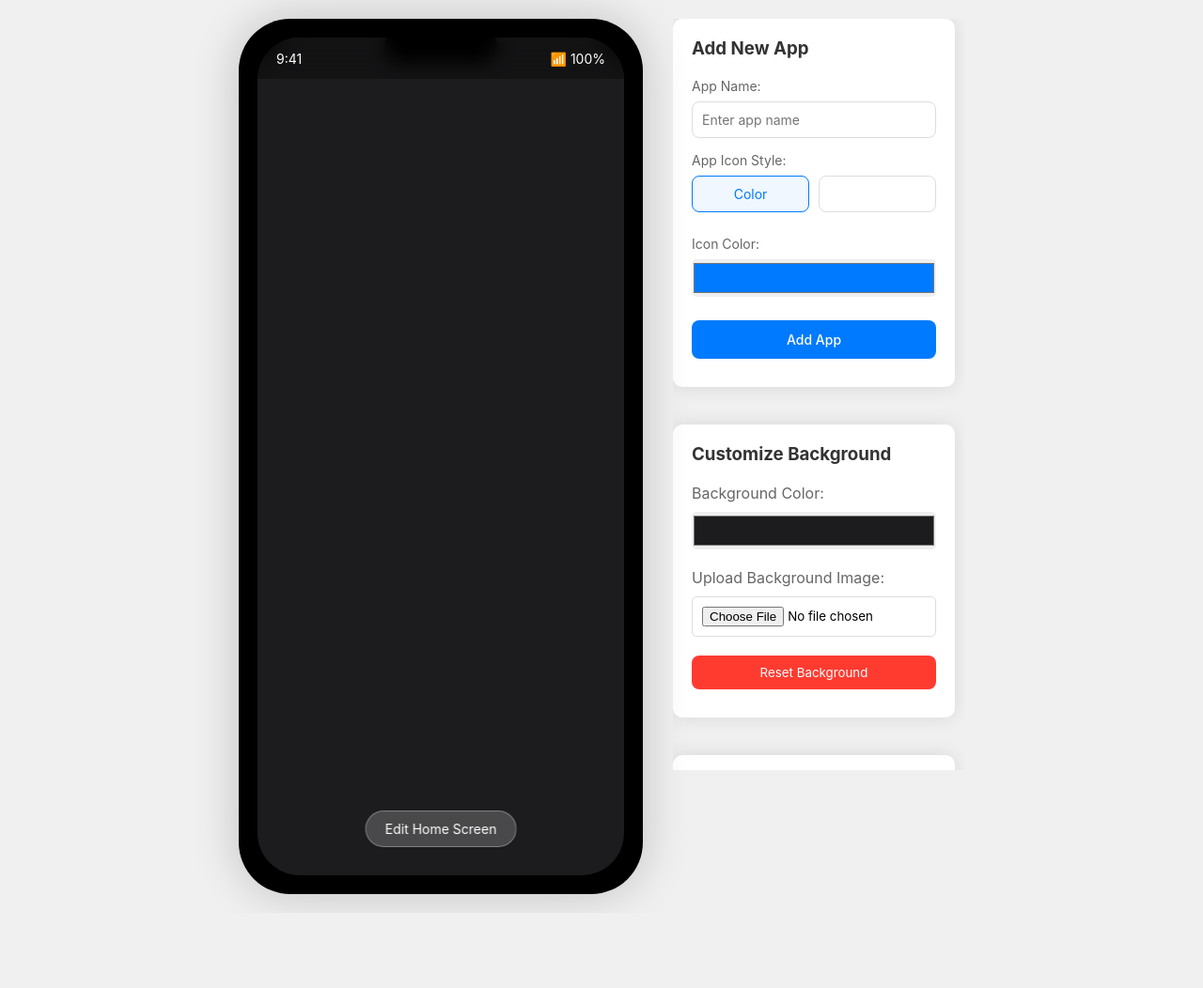
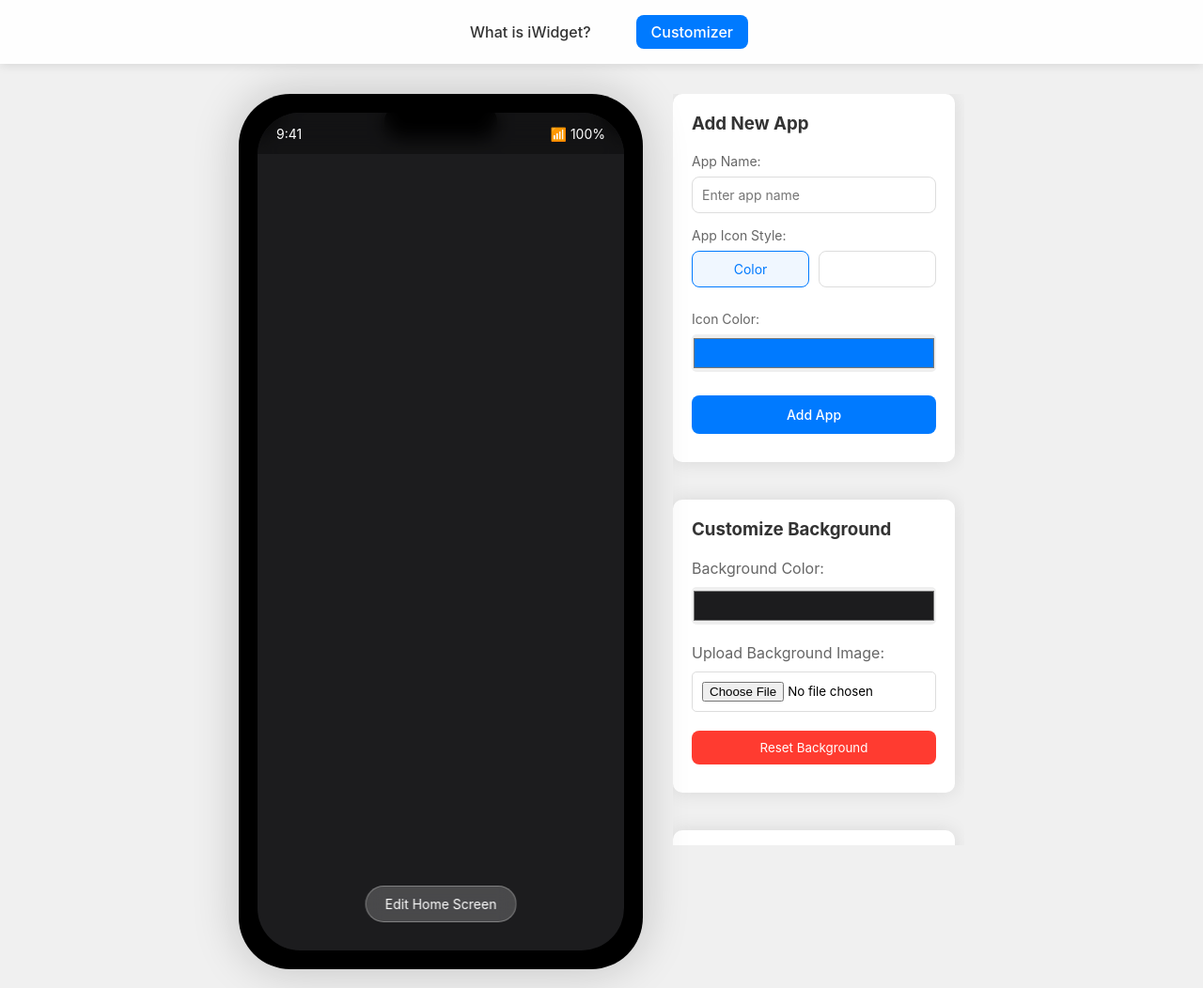
Before and after one commit to kass-lynd/COMP-Project, a plain HTML site: page index.html in a window 1280 px wide. Shown: the whole page at 94% size. Before the commit the page ends 972 px from the top, so only its background shows below. Drawn offline with Linux system fonts and the light colour scheme.

Commit message:
added a landing page

```diff
--- a/index.html
+++ b/index.html
@@ -5,8 +5,52 @@
     <meta name="viewport" content="width=device-width, initial-scale=1.0">
     <title>iPhone 16 Pro Max Customizer</title>
     <link rel="stylesheet" href="styles.css">
+    <style>
+        .nav-bar {
+            position: fixed;
+            top: 0;
+            left: 0;
+            right: 0;
+            background-color: rgba(255, 255, 255, 0.9);
+            backdrop-filter: blur(10px);
+            -webkit-backdrop-filter: blur(10px);
+            padding: 1rem 2rem;
+            display: flex;
+            justify-content: center;
+            gap: 2rem;
+            box-shadow: 0 2px 10px rgba(0, 0, 0, 0.1);
+            z-index: 1000;
+        }
+
+        .nav-link {
+            text-decoration: none;
+            color: #333;
+            font-weight: 500;
+            padding: 0.5rem 1rem;
+            border-radius: 8px;
+            transition: background-color 0.2s;
+        }
+
+        .nav-link:hover {
+            background-color: rgba(0, 0, 0, 0.05);
+        }
+
+        .nav-link.active {
+            background-color: #007AFF;
+            color: white;
+        }
+
+        .container {
+            margin-top: 80px;
+        }
+    </style>
 </head>
 <body>
+    <nav class="nav-bar">
+        <a href="landing.html" class="nav-link">What is iWidget?</a>
+        <a href="index.html" class="nav-link active">Customizer</a>
+    </nav>
+
     <div class="container">
         <div class="iphone-frame">
             <div class="dynamic-island"></div>
```
Also changed, not shown: landing.html (added, +112 -0 lines), iWidgetHeroImg.png (added), 1 other file.
